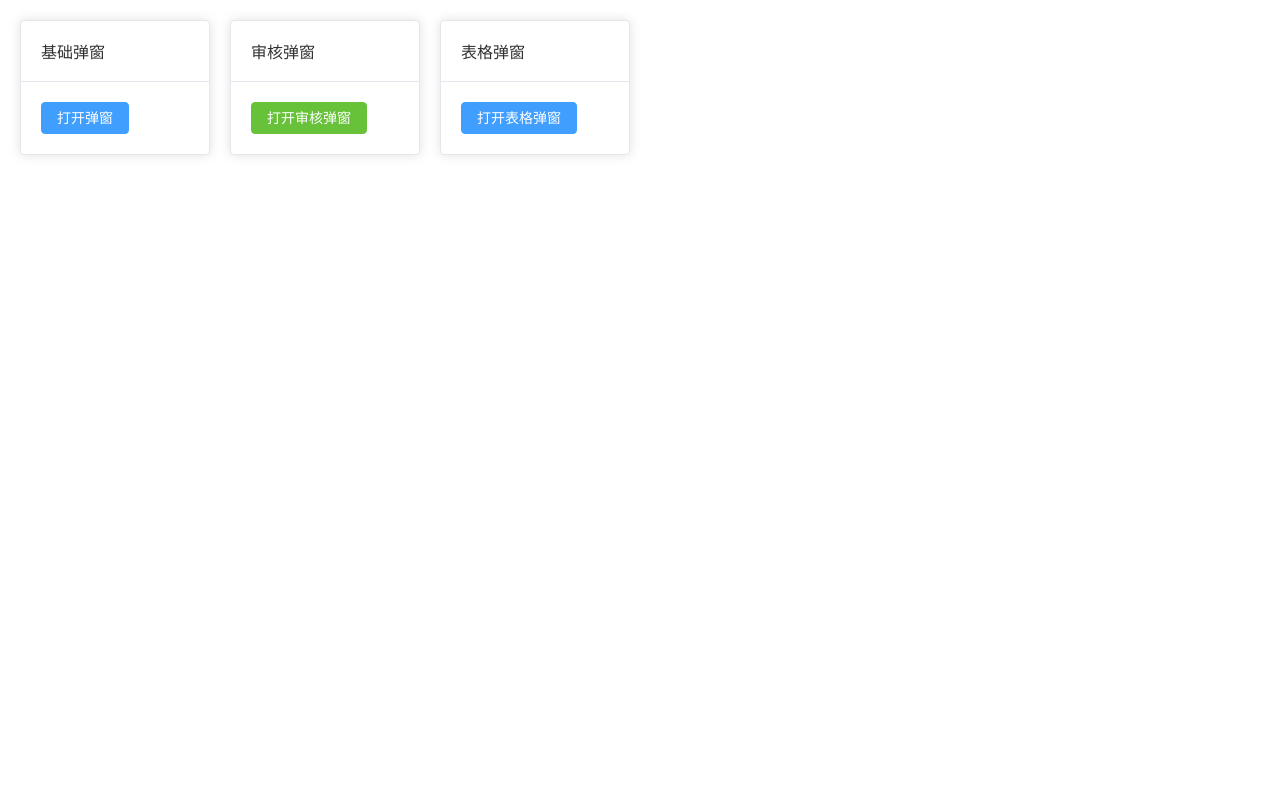
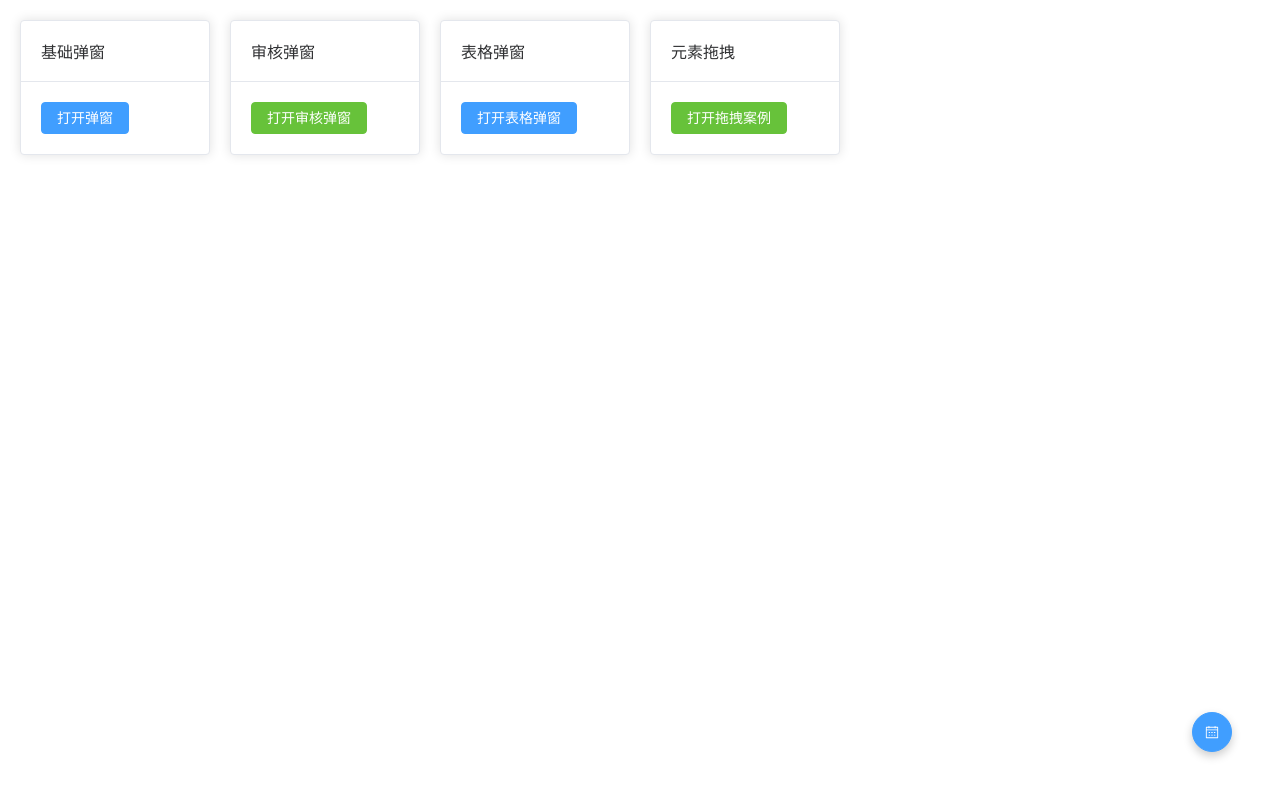
Before and after one commit to lidy5436/website-core-vue, a Vue app: page / in a window 1280 px wide. Built offline with nearby package versions, Linux system fonts and the light colour scheme.

Commit message:
feat:增加路由

```diff
--- a/package.json
+++ b/package.json
@@ -9,9 +9,11 @@
     "preview": "vite preview"
   },
   "dependencies": {
+    "@element-plus/icons-vue": "^2.3.1",
     "element-plus": "^2.10.4",
     "path": "^0.12.7",
-    "vue": "^3.5.17"
+    "vue": "^3.5.17",
+    "vue-router": "^4.5.1"
   },
   "devDependencies": {
     "@vitejs/plugin-vue": "^6.0.0",
--- a/src/App.vue
+++ b/src/App.vue
@@ -1,10 +1,35 @@
+<template>
+  <router-view />
+  <el-tooltip
+    effect="dark"
+    content="返回首页"
+    placement="top">
+    <el-button class="suspend" type="primary" size="large" :icon="Calendar" circle @click="handleToHome"/>
+  </el-tooltip>
+</template>
+
 <script setup>
-import Home from '@/view/home/index.vue'
+import {Calendar} from "@element-plus/icons-vue";
+import {useRouter} from "vue-router";
+
+const router = useRouter()
+
+// 跳转到首页
+const handleToHome = () => {
+  router.push("/")
+}
 </script>
 
-<template>
-  <home />
-</template>
-
 <style scoped>
+.suspend {
+  position: fixed;
+  bottom: 48px;
+  right: 48px;
+  z-index: 1000;
+  box-shadow: 0 4px 10px rgba(0,0,0,0.2);
+  transition: all 0.3s;
+}
+.suspend:hover {
+  transform: scale(1.1);
+}
 </style>
--- /dev/null
+++ b/src/components/basicDraggable/index.vue
@@ -0,0 +1,11 @@
+<template>
+拖拽
+</template>
+
+<script setup>
+
+</script>
+
+<style scoped>
+
+</style>
--- a/src/main.js
+++ b/src/main.js
@@ -4,10 +4,17 @@ import App from './App.vue'
 import ElementPlus from 'element-plus'
 import 'element-plus/dist/index.css'
 import zhCn from 'element-plus/es/locale/lang/zh-cn'
+import router from "@/router/index.js";
+import * as ElementPlusIconVue from '@element-plus/icons-vue'
 
 
 const app = createApp(App)
 app.use(ElementPlus, {
     locale: zhCn,
 })
+for (const [key,component] of Object.entries(ElementPlusIconVue)) {
+    app.component(key,component)
+}
+
+app.use(router)
 app.mount('#app')
--- /dev/null
+++ b/src/router/index.js
@@ -0,0 +1,21 @@
+import Home from '@/view/home/index.vue'
+import basicDraggable from '@/components/basicDraggable/index.vue'
+import {createRouter, createWebHistory} from "vue-router";
+
+
+const routes = [
+    {
+        path: '/',
+        component: Home,
+    },
+    {
+        path: '/draggable',
+        component: basicDraggable,
+    }
+]
+
+const router = createRouter({
+    history: createWebHistory(),
+    routes,
+})
+export default router;
--- a/src/view/home/index.vue
+++ b/src/view/home/index.vue
@@ -14,6 +14,11 @@
       <el-col :span="4">
         <el-card header="表格弹窗">
           <el-button type="primary" @click="handleOpenTableDialog">打开表格弹窗</el-button>
+        </el-card>
+      </el-col>
+      <el-col :span="4">
+        <el-card header="元素拖拽">
+          <el-button type="success" @click="handleToLink('/draggable')" >打开拖拽案例</el-button>
         </el-card>
       </el-col>
     </el-row>
@@ -33,7 +38,9 @@ import {ref} from "vue";
 import BasicDialog from '@/components/basicDialog/index.vue'
 import BasicAuthDialog from '@/components/basicAuthDialog/index.vue'
 import BasicTableDialog from '@/components/basicTableDialog/index.vue'
+import {useRouter} from "vue-router";
 
+const router = useRouter()
 
 // 基础弹窗
 const basicDialogRef = ref(undefined)
@@ -87,6 +94,11 @@ const tableData = [
   {code: "024", name: "施六", age: 22, address: "海南海口"},
   {code: "025", name: "张七", age: 23, address: "天津南开"}
 ];
+
+// 跳转到新页面
+const handleToLink = (url) => {
+  router.push(url)
+}
 </script>
 
 <style scoped>
```
